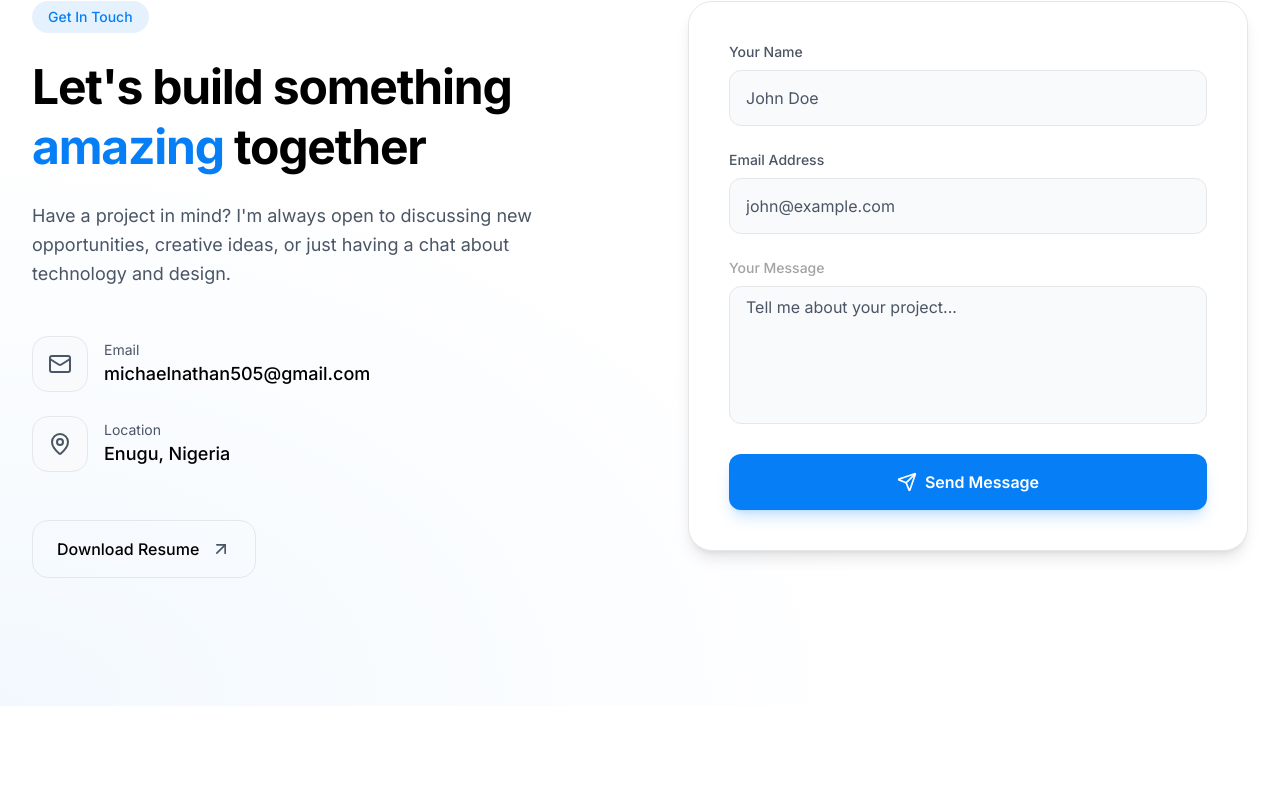
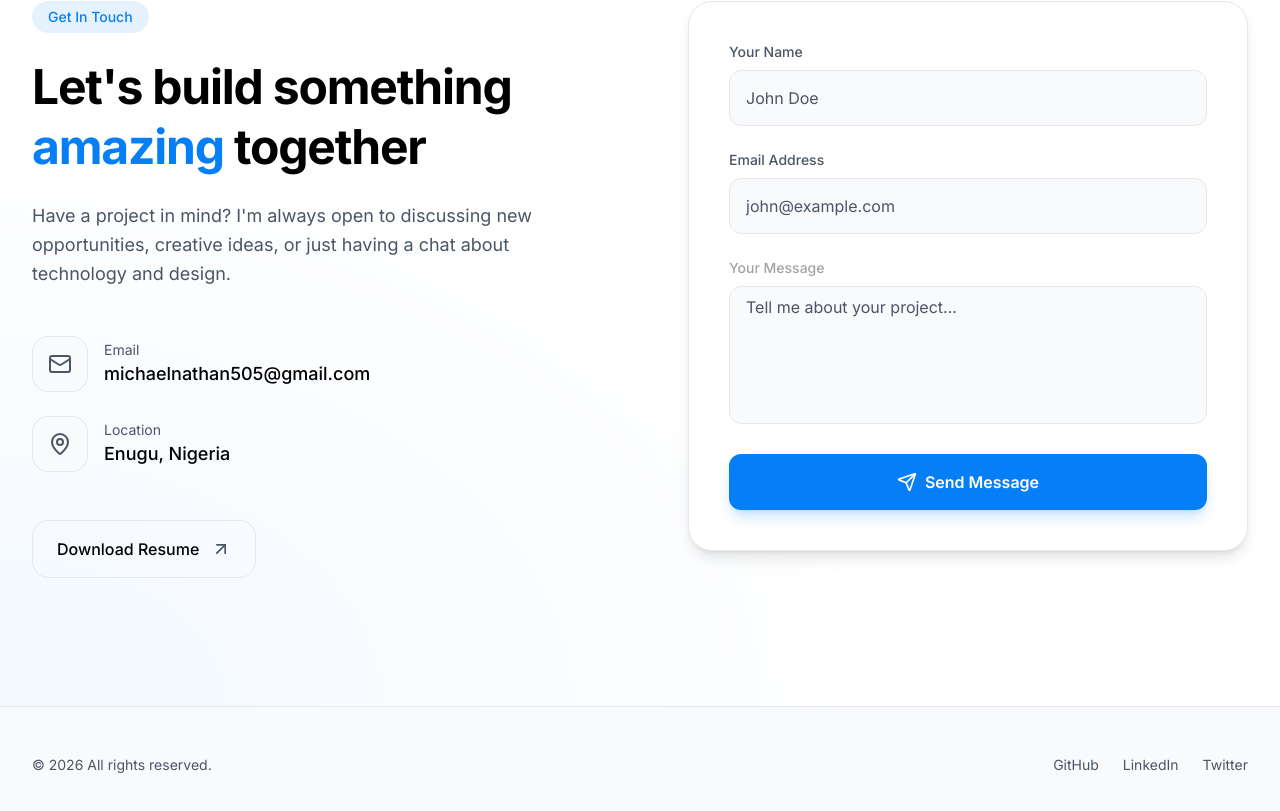
Before and after one commit to MerlinTheWhiz/portfolio, a Next.js app: page / in a window 1280 px wide. Shown: the part 8414-9225 px from the top of the page. Before the commit the page ends 9120 px from the top, so only its background shows below. Built offline with nearby package versions, Linux system fonts and the light colour scheme.

Commit message:
Footer section

```diff
--- a/app/layout.tsx
+++ b/app/layout.tsx
@@ -3,6 +3,7 @@ import "./globals.css";
 import Navbar from "@/components/layout/navbar/Navbar";
 import ThemeWrapper from "@/components/ui/ThemeWrapper";
 import ScrollToTopButton from "@/components/ui/ScrollToTop";
+import Footer from "@/components/layout/Footer";
 
 export const metadata: Metadata = {
   metadataBase: new URL("https://michaelanokam.vercel.app"),
@@ -106,6 +107,7 @@ export default function RootLayout({
           <Navbar />
           {children}
           <ScrollToTopButton />
+          <Footer />
         </ThemeWrapper>
       </body>
     </html>
--- a/components/layout/Footer.tsx
+++ b/components/layout/Footer.tsx
@@ -0,0 +1,36 @@
+export default function Footer() {
+  return (
+    <footer className="border-t border-gray-200 bg-gray-50 dark:border-white/5 dark:bg-[#0a0a0a]">
+      <div className="max-w-7xl mx-auto px-6 lg:px-8 py-12">
+        <div className="flex flex-col md:flex-row items-center justify-between gap-6">
+          <p className="text-sm text-gray-600 dark:text-[#737373]">
+            © {new Date().getFullYear()} All rights reserved.
+          </p>
+
+          <div className="flex items-center gap-6">
+            <a
+              href="#"
+              className="text-sm text-gray-600 transition-colors hover:text-[#057ef6] dark:text-[#737373] dark:hover:text-[#057ef6]"
+            >
+              GitHub
+            </a>
+
+            <a
+              href="#"
+              className="text-sm text-gray-600 transition-colors hover:text-[#057ef6] dark:text-[#737373] dark:hover:text-[#057ef6]"
+            >
+              LinkedIn
+            </a>
+
+            <a
+              href="#"
+              className="text-sm text-gray-600 transition-colors hover:text-[#057ef6] dark:text-[#737373] dark:hover:text-[#057ef6]"
+            >
+              Twitter
+            </a>
+          </div>
+        </div>
+      </div>
+    </footer>
+  );
+}
```
